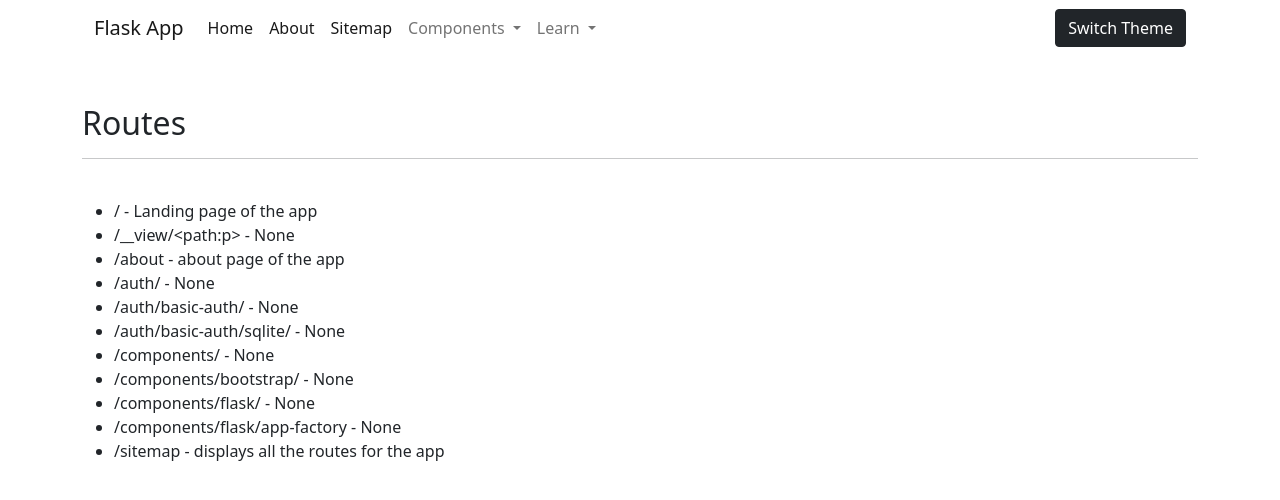
After one commit to AabhasKrJha/WebDir, a Flask app: page /sitemap in a window 1280 px wide. The commit adds this page. Shown: the top 500 px of the page. Run offline with Flask 2, Linux system fonts and the light colour scheme.

Commit message:
added sitemap

```diff
--- a/template/blueprints/auth/authBP.py
+++ b/template/blueprints/auth/authBP.py
@@ -3,12 +3,13 @@
 from flask import Blueprint
 
 bp = Blueprint('basic auth', __name__, url_prefix='/auth')
+BASE_URL = '/basic-auth'
 
-BASE_URL = '/basic-auth'
 
 @bp.route('/')
 def index():
     return BASE_URL
 
+
 from .basic_auth import basic_auth
 bp.register_blueprint(basic_auth.bp)
--- a/template/blueprints/auth/basic_auth/basic_auth.py
+++ b/template/blueprints/auth/basic_auth/basic_auth.py
@@ -4,9 +4,11 @@ from flask import Blueprint
 
 bp = Blueprint('basic-auth', __name__, url_prefix='/basic-auth')
 
+
 @bp.route('/')
 def index():
     return '/auth/basic-auth'
 
+
 from .sqlite_auth import sqlite_auth_bp
 bp.register_blueprint(sqlite_auth_bp)
--- a/template/blueprints/auth/basic_auth/sqlite_auth.py
+++ b/template/blueprints/auth/basic_auth/sqlite_auth.py
@@ -4,6 +4,7 @@ from flask import Blueprint
 
 sqlite_auth_bp = Blueprint('sqlite-auth', __name__, url_prefix='/sqlite')
 
+
 @sqlite_auth_bp.route('/')
 def index():
     return 'auth/basic-auth/sqlite'
--- a/template/blueprints/components/bootstrapBP/bootstrap_components.py
+++ b/template/blueprints/components/bootstrapBP/bootstrap_components.py
@@ -3,8 +3,8 @@
 from flask import Blueprint
 
 bp = Blueprint('bootstrap', __name__, url_prefix="/bootstrap")
+BASE_URL = '/components/bootstrap'
 
-BASE_URL = '/components/bootstrap'
 
 @bp.route('/')
 def index():
--- a/template/blueprints/components/componentsBP.py
+++ b/template/blueprints/components/componentsBP.py
@@ -4,9 +4,11 @@ from flask import Blueprint
 
 bp  = Blueprint('components', __name__, url_prefix='/components')
 
+
 @bp.route('/')
 def index():
     return '/components'
+
 
 from .flaskBP import flask_components
 bp.register_blueprint(flask_components.bp)
--- a/template/blueprints/components/flaskBP/flask_components.py
+++ b/template/blueprints/components/flaskBP/flask_components.py
@@ -3,13 +3,14 @@
 from flask import Blueprint
 
 bp  = Blueprint('flask', __name__, url_prefix='/flask')
+BASE_URL = '/components/flask'
 
-BASE_URL = '/components/flask'
 
 @bp.route('/')
 def index():
     return BASE_URL
 
+
 @bp.route('/app-factory')
 def app_factory():
     return f"{BASE_URL}/app factory/"
--- a/template/main.py
+++ b/template/main.py
@@ -1,8 +1,8 @@
 # -*- coding: utf-8 -*-
 
-from flask import Flask, render_template
-from flask import current_app
+from flask import Flask, render_template, request
 import os
+
 
 def create_app(testing = False):
 
@@ -13,21 +13,40 @@ def create_app(testing = False):
 
     app.config["SECRET_KEY"] = "Your-secret-key-here"
 
+
     CWD = os.getcwd()
 
     BASIC_AUTH_SQLITE_DATABSE_URI = os.path.join(CWD, 'blueprints/auth/basic_auth/sqlite_db.db')
     app.config['BASIC_AUTH_SQLITE_DATABSE_URI'] = BASIC_AUTH_SQLITE_DATABSE_URI
 
+
     if testing:
         app.debug = True
 
+
     @app.route("/")
     def index():
+        """Landing page of the app"""
         return render_template("index.html")
+
 
     @app.route("/about")
     def about():
+        """about page of the app"""
         return render_template("about.html")
+
+
+    @app.route('/sitemap')
+    def routes():
+        """displays all the routes for the app"""
+        routes = {}
+        for rule in app.url_map.iter_rules():
+            if rule.endpoint != "static":
+                routes[rule.rule] = app.view_functions[rule.endpoint].__doc__
+        endpoints = list(routes.keys())
+        endpoints.sort()
+        return render_template('routes.html', routes = routes, endpoints = endpoints)
+
 
     # registering blueprints
 
--- a/template/templates/components/navbar.html
+++ b/template/templates/components/navbar.html
@@ -20,6 +20,10 @@
 
                     <li class="nav-item">
                         <a class="navbar-link nav-link active" aria-current="page" href="/about">About</a>
+                    </li>
+
+                    <li class="nav-item">
+                        <a class="navbar-link nav-link active" aria-current="page" href="/sitemap">Sitemap</a>
                     </li>
 
                     <li class="nav-item dropdown">
--- /dev/null
+++ b/template/templates/routes.html
@@ -0,0 +1,20 @@
+{% extends 'layout.html' %}
+
+{% block body %}
+
+    <div class="container">
+
+        <br><br>
+        <h2>Routes</h2> <hr> <br>
+
+        <ul>
+        {% for endpoint in endpoints %}
+            <li>
+            {{ endpoint }} - {{ routes[endpoint] }}
+            </li>
+        {% endfor %}
+        </ul>
+
+    </div>
+
+{% endblock %}
```
Also changed, not shown: template/blueprints/auth/basic_auth/sqlite_db.db, 1 other file.
